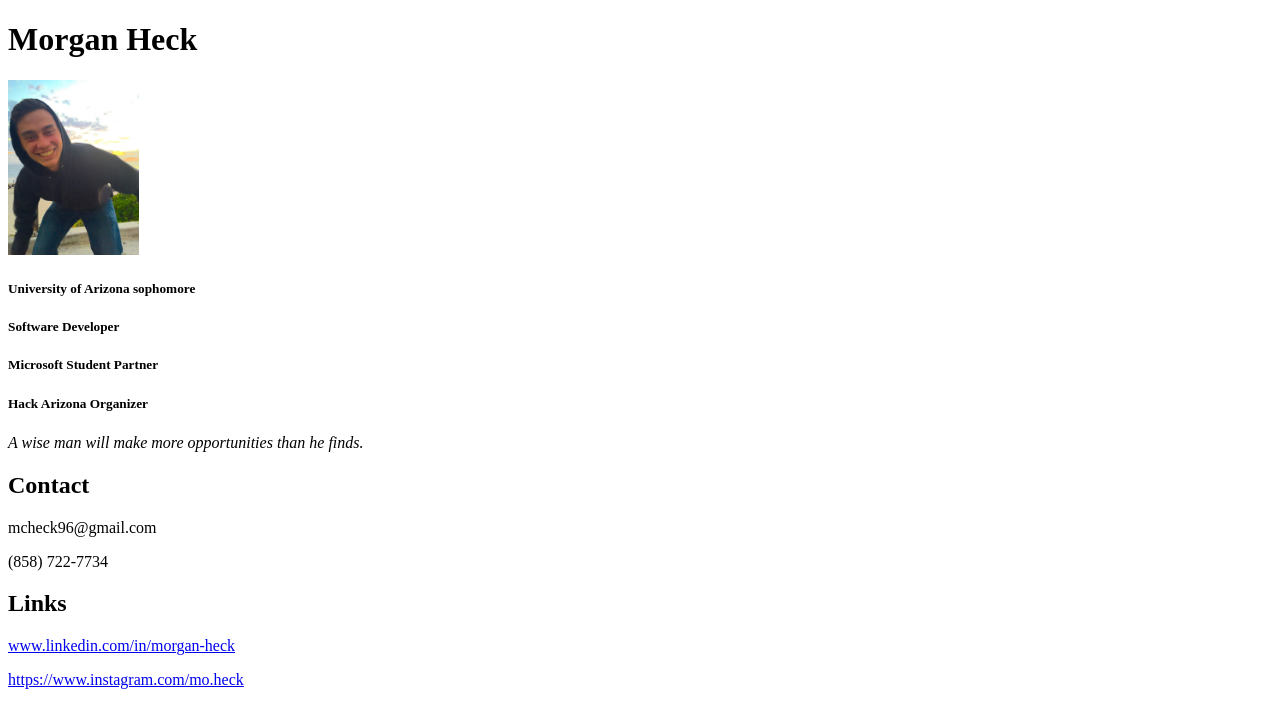
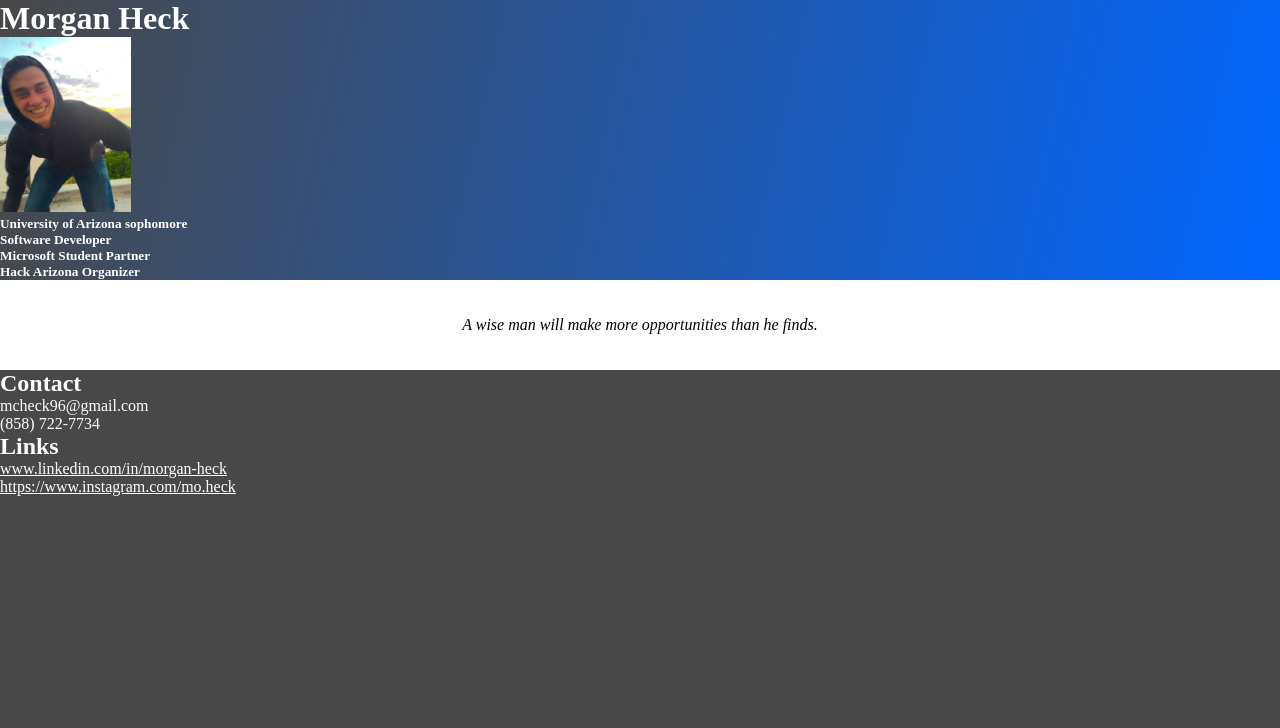
Before and after one commit to moheck/morgancheck, a PHP site: page / in a window 1280 px wide. Shown: the top 728 px of the page. Run offline with PHP 8.4, Linux system fonts and the light colour scheme.

Commit message:
more design

```diff
--- a/index.php
+++ b/index.php
@@ -3,23 +3,46 @@
 <head>
 <title>Morgan Heck</title>
 <style>
+*{
+  margin: 0; padding: 0;
+}
+body{
+	background-color: #484848;
+}
 p{
 font-family:"Impact, Charcoal, sans-serif";
+color:#FFFFFF;
+}
+a{
+	font-family:"Impact, Charcoal, sans-serif";
+	color:#FFFFFF;
 }
 h1{
 font-family:"Impact, Charcoal, sans-serif";
+color:#FFFFFF;
 }
 h5{
 font-family:"Impact, Charcoal, sans-serif";
+color:#FFFFFF;
 }
 h2{
 font-family:"Impact, Charcoal, sans-serif";
+color:#FFFFFF;
 }
 #header{
+	background: -webkit-gradient(linear, left top, right bottom,from(#484848),to(#0066FF));
+}
+#mid{
+	text-align: center;
+	background: white;
 }
 #quote{
+	color:black;
 }
-
+#bot{
+	background-color: #484848;
+}
+#
 </style>
 </head>
 
@@ -34,16 +57,17 @@ font-family:"Impact, Charcoal, sans-serif";
 
 </div>
 
-<div id="quote">
-<p><em>A wise man will make more opportunities than he finds.</em></p>
+<div id="mid">
+<p id="quote"><br><br><em>A wise man will make more opportunities than he finds.</em><br><br><br></p>
  </div>
 
+<div id="bot">
 <h2>Contact</h2>
 <p>mcheck96@gmail.com</p>
 <p>(858) 722-7734</p>
 <h2>Links</h2>
 <p><a href="https://www.linkedin.com/in/morgan-heck-04aa3a94?trk=nav_responsive_tab_profile">www.linkedin.com/in/morgan-heck</a></p>
 <p><a href="https://www.instagram.com/mo.heck/">https://www.instagram.com/mo.heck</a></p>
-
+</div>
 </body>
 </html>
```
